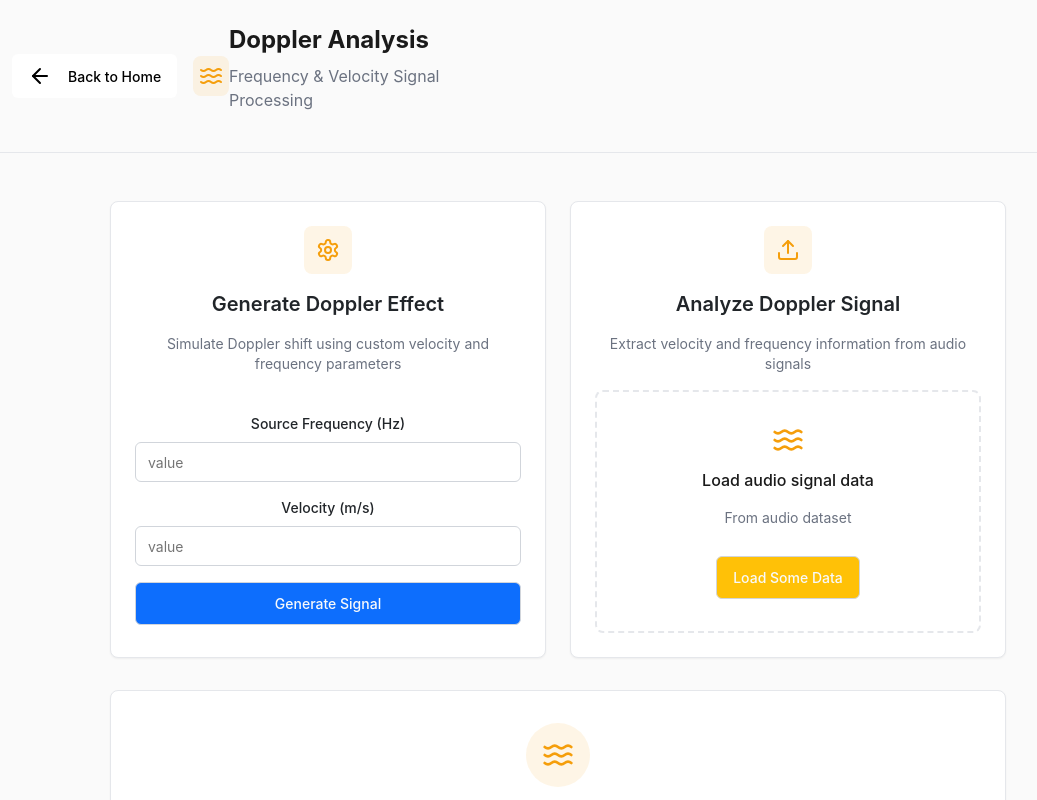
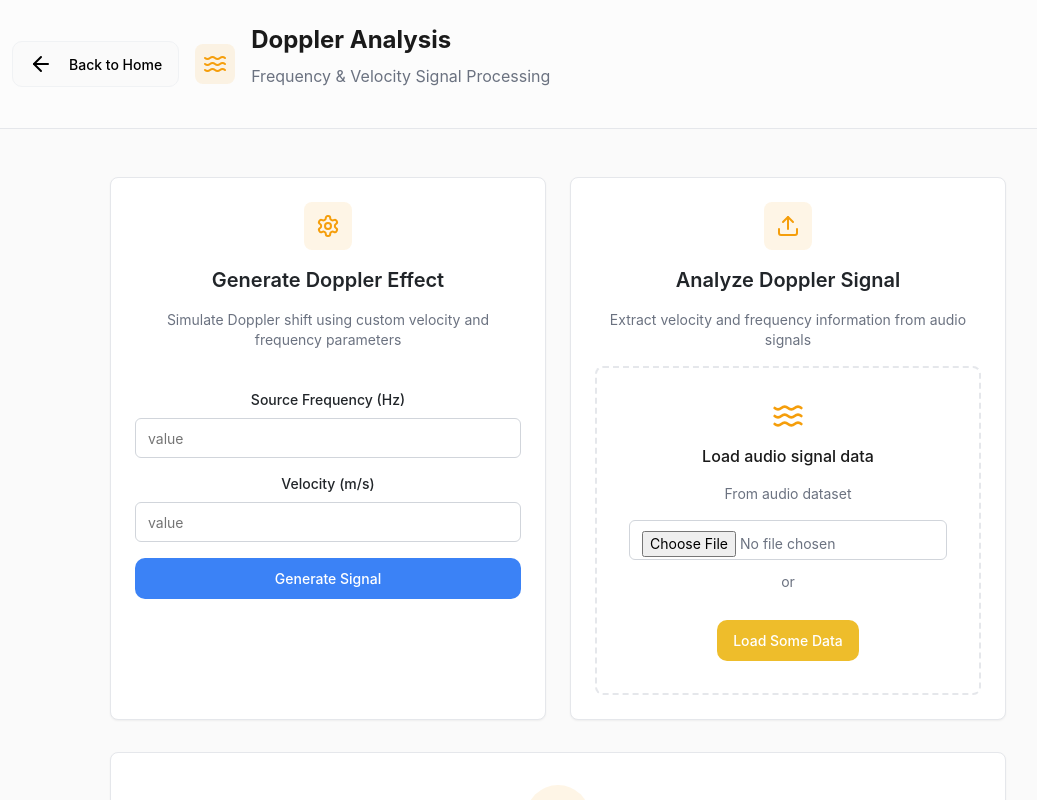
Before and after one commit to MazenAtlam/multi-domain_1d_signal_analysis, a React (Vite) app in the folder Signal-Analysis/: page /Doppler in a window 1280 px wide. Shown: the top 800 px of the page, without its empty margins (82-1119 px from the left). Built offline with nearby package versions, Linux system fonts and the light colour scheme.

Commit message:
Fix styling of buttons and headers

```diff
--- a/Signal-Analysis/Pages/Doppler.jsx
+++ b/Signal-Analysis/Pages/Doppler.jsx
@@ -19,9 +19,9 @@ const Doppler = () => {
         <div className="bg-card/50 border-b border-border">
           <div className="container px-4 py-4">
             <div className="flex items-center justify-between">
-              <div className="flex items-center col-8 space-x-4">
+              <div className="flex items-center space-x-4">
                 <a href="/">
-                  <Button className="border-0">
+                  <Button className="button-scientific bg-background border-input rounded-md">
                     <svg
                         xmlns="http://www.w3.org/2000/svg"
                         width="24"
@@ -41,7 +41,7 @@ const Doppler = () => {
                   </Button>
                 </a>
 
-                <div className="flex items-center col-5 space-x-3 justify-content-around">
+                <div className="flex items-center space-x-3 justify-between">
                   <div className="w-10 h-10 bg-signal-doppler/10 rounded-lg flex items-center justify-center">
                     <svg
                         xmlns="http://www.w3.org/2000/svg"
@@ -61,7 +61,7 @@ const Doppler = () => {
                     </svg>
                   </div>
 
-                  <div>
+                  <div className="ms-3">
                     <h1 className="text-2xl font-bold text-foreground">Doppler Analysis</h1>
                     <p className="text-muted-foreground">Frequency & Velocity Signal Processing</p>
                   </div>
@@ -77,7 +77,7 @@ const Doppler = () => {
             {/* Action Cards */}
             <div className="grid grid-cols-1 md:grid-cols-2 gap-6">
               {/* Generate Doppler Effect Card */}
-              <Card>
+              <Card className="d-flex align-items-center">
                 <div className="text-center space-y-4">
                   <div className="w-12 h-12 bg-signal-doppler/10 rounded-lg flex items-center justify-center mx-auto">
                     <svg
@@ -117,7 +117,7 @@ const Doppler = () => {
                       <Input placeholder="value" type="number" /> {/*onChange={(e) => setVelocity(e.target.value)}*/}
                     </div>
 
-                    <Button className="w-full bg-primary text-light"> {/*onClick={ai_submission}*/}
+                    <Button className="button-primary w-full border-0"> {/*onClick={ai_submission}*/}
                       Generate Signal
                     </Button>
                   </div>
@@ -175,9 +175,17 @@ const Doppler = () => {
                         <p className="text-muted-foreground text-sm">From audio dataset</p>
                       </div>
 
-                      <Button className="bg-signal-doppler bg-warning text-light hover:bg-signal-doppler/90">
-                        Load Some Data
-                      </Button>
+                      <div className="space-y-3">
+                        <Input
+                            type="file"
+                            accept="audio/*"
+                            className="block w-full text-sm text-muted-foreground file:mr-4 file:py-2 file:px-4 file:rounded-lg file:border-0 file:text-sm file:font-medium file:bg-primary file:text-primary-foreground hover:file:bg-primary/90"
+                        />
+                        <p className="text-muted-foreground text-sm">or</p>
+                        <Button className="border-0 button-warning">
+                          Load Some Data
+                        </Button>
+                      </div>
                     </div>
                   </div>
                 </div>
@@ -240,12 +248,12 @@ const Doppler = () => {
 
                     <div className="space-y-2">
                       <div className="progress-bar">
-                        <div className="progress-fill"></div>
+                        <div className="progress-fill bg-signal-doppler"></div>
                       </div>
                       <p className="text-sm text-muted-foreground">00:15 / 00:45</p>
                     </div>
 
-                    <Button>▶ Play Audio</Button>
+                    <Button className="button-scientific bg-background border-input rounded-md">▶ Play Audio</Button>
                   </div>
                 </div>
 
@@ -341,7 +349,7 @@ const Doppler = () => {
                   <line x1="12" x2="12.01" y1="16" y2="16"></line>
                 </svg>
 
-                <div>
+                <div className="ms-3">
                   <h3 className="font-medium text-foreground mb-2">Usage Guidelines</h3>
                   <ul className="text-sm text-muted-foreground space-y-1">
                     <li>• Audio signals should be sampled at minimum 44.1 kHz</li>
--- a/Signal-Analysis/styles/doppler.css
+++ b/Signal-Analysis/styles/doppler.css
@@ -3,6 +3,19 @@
     margin: 0;
     padding: 0;
     box-sizing: border-box;
+    --card: 0 0% 100%;
+    --border: 215 15% 88%;
+    --input: 215 15% 95%;
+    --background: 0 0% 98%;
+    --radius: 0.75rem;
+    /* Primary - Medical blue palette */
+    --primary: 212 85% 45%;
+    --primary-foreground: 0 0% 100%;
+    --primary-glow: 212 85% 65%;
+    /* Accent - Scientific teal */
+    --accent: 185 85% 50%;
+    --accent-foreground: 0 0% 100%;
+    --doppler-signal: 45 85% 55%;
 }
 
 body {
@@ -20,10 +33,6 @@ body {
 /* Utility classes */
 .min-h-screen {
     min-height: 100vh;
-}
-
-.bg-background {
-    background-color: #fafafa;
 }
 
 .flex {
@@ -207,8 +216,12 @@ body {
     background-color: #ffffff;
 }
 
+.bg-card\/50 {
+    background-color: hsl(var(--card) / 0.5);
+}
+
 .bg-background {
-    background-color: #fafafa;
+    background-color: hsl(var(--background));
 }
 
 .bg-signal-doppler {
@@ -249,7 +262,7 @@ body {
 }
 
 .border-input {
-    border-color: #d1d5db;
+    border-color: hsl(var(--input));
 }
 
 .border-dashed {
@@ -261,7 +274,7 @@ body {
 }
 
 .rounded-md {
-    border-radius: 0.375rem;
+    border-radius: calc(var(--radius) - 2px);
 }
 
 .rounded-full {
@@ -289,17 +302,12 @@ body {
     white-space: nowrap;
     font-size: 0.875rem;
     font-weight: 500;
-    border-radius: 0.375rem;
-    border: 1px solid #d1d5db;
-    background-color: white;
+    border-width: 1px;
+    border-radius: calc(var(--radius) - 2px);
+    border-style: solid;
     padding: 0.625rem 1rem;
     cursor: pointer;
     transition: all 0.2s;
-}
-
-.button:hover {
-    background-color: #f9fafb;
-    color: #374151;
 }
 
 .button-primary {
@@ -309,7 +317,22 @@ body {
 }
 
 .button-primary:hover {
-    background-color: #2563eb;
+    background-color: hsl(var(--primary) / .9);
+    color: hsl(var(--primary-foreground));
+}
+
+.button-warning {
+    background-color: hsl(var(--doppler-signal));
+    color: white;
+}
+
+.button-warning:hover {
+    background-color: hsl(var(--doppler-signal) / .9);
+}
+
+.button-scientific:hover {
+    background-color: hsl(var(--accent));
+    color: hsl(var(--accent-foreground));
 }
 
 .input {
@@ -439,7 +462,6 @@ body {
 }
 
 .progress-fill {
-    background-color: #3b82f6;
     border-radius: 9999px;
     height: 100%;
     width: 33.33%;
```
